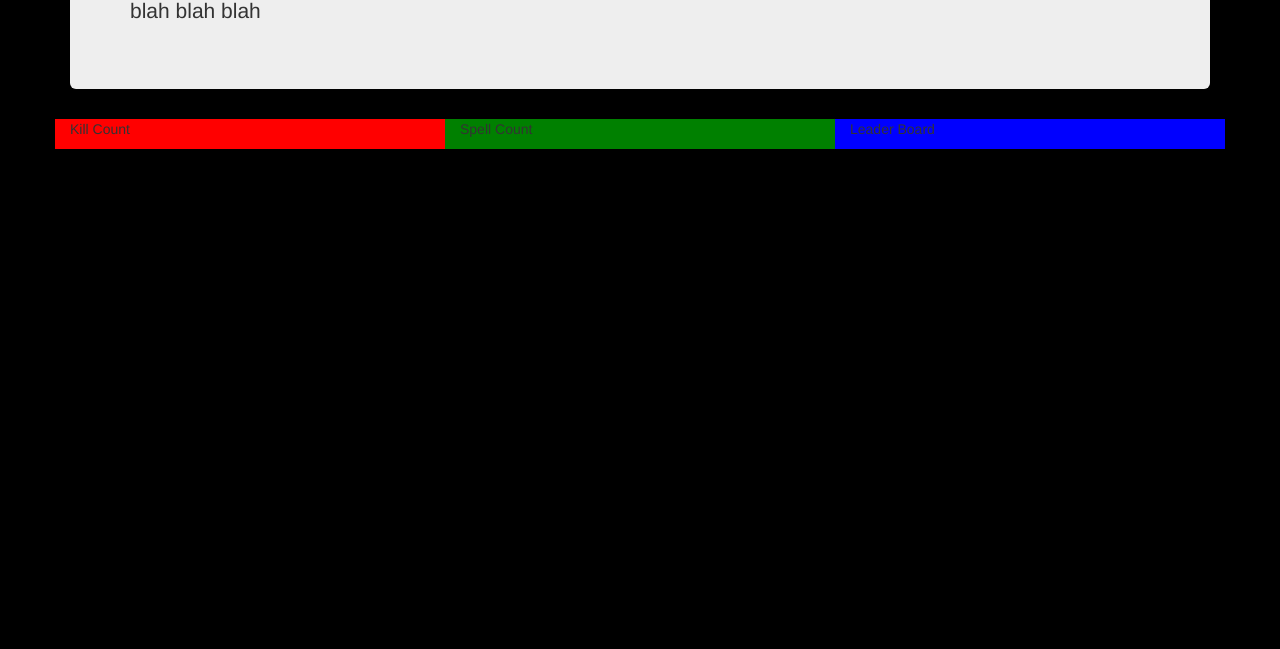
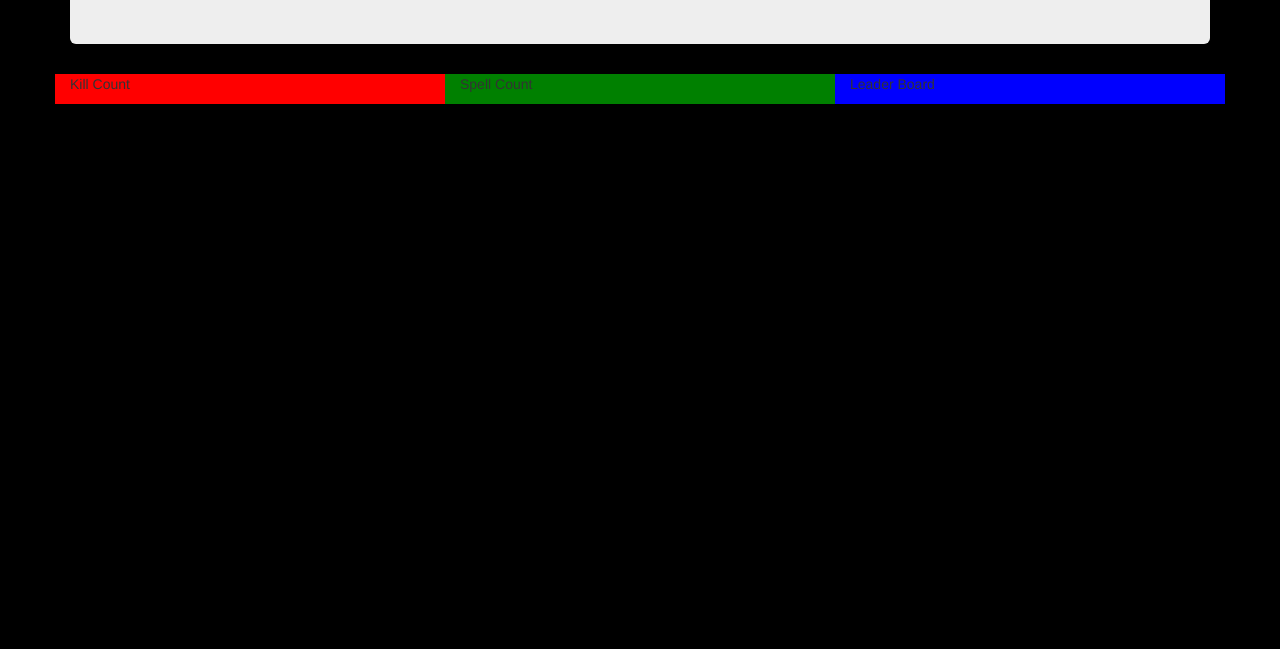
Before and after one commit to triyuga/ZombieScoreboard, a website: page src/index.html in a window 1280 px wide. Shown: the part 151-800 px from the top of the page. Drawn offline with nearby package versions, Linux system fonts and the light colour scheme; files that its build step writes are made by us from their sources.

Commit message:
de-blahed

```diff
--- a/src/index.html
+++ b/src/index.html
@@ -10,7 +10,6 @@
 		<button type="button" class="settings btn btn-info btn-lg" data-toggle="modal" data-target="#myModal">Settings</button>
         <div class="jumbotron">
             <h1>MS Ignite Zombie Scoreboard</h1>
-            <p>blah blah blah</p>
         </div>
 		<div class="row">
 			<div class="col-sm-4" style="background-color: red">
```
